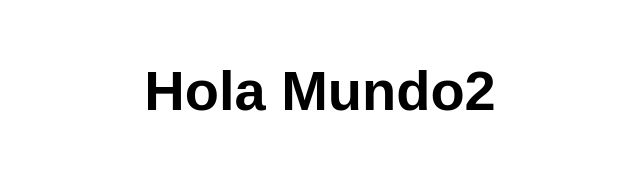
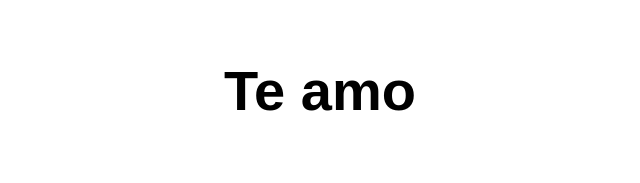
Before and after one commit to XochitlRodriguez/Mi-primer-app-ciberseguridad-, a website: page src/index.html in a window 1280 px wide. Shown: the whole page, without its empty margins (320-960 px from the left). Drawn offline with Linux system fonts and the light colour scheme.

Commit message:
//prueba nomas

```diff
--- a/src/index.html
+++ b/src/index.html
@@ -10,7 +10,7 @@
 
 <body>
   <main>
-    <h1>Hola Mundo2</h1>
+    <h1>Te amo</h1>
   </main>
 </body>
 
```
